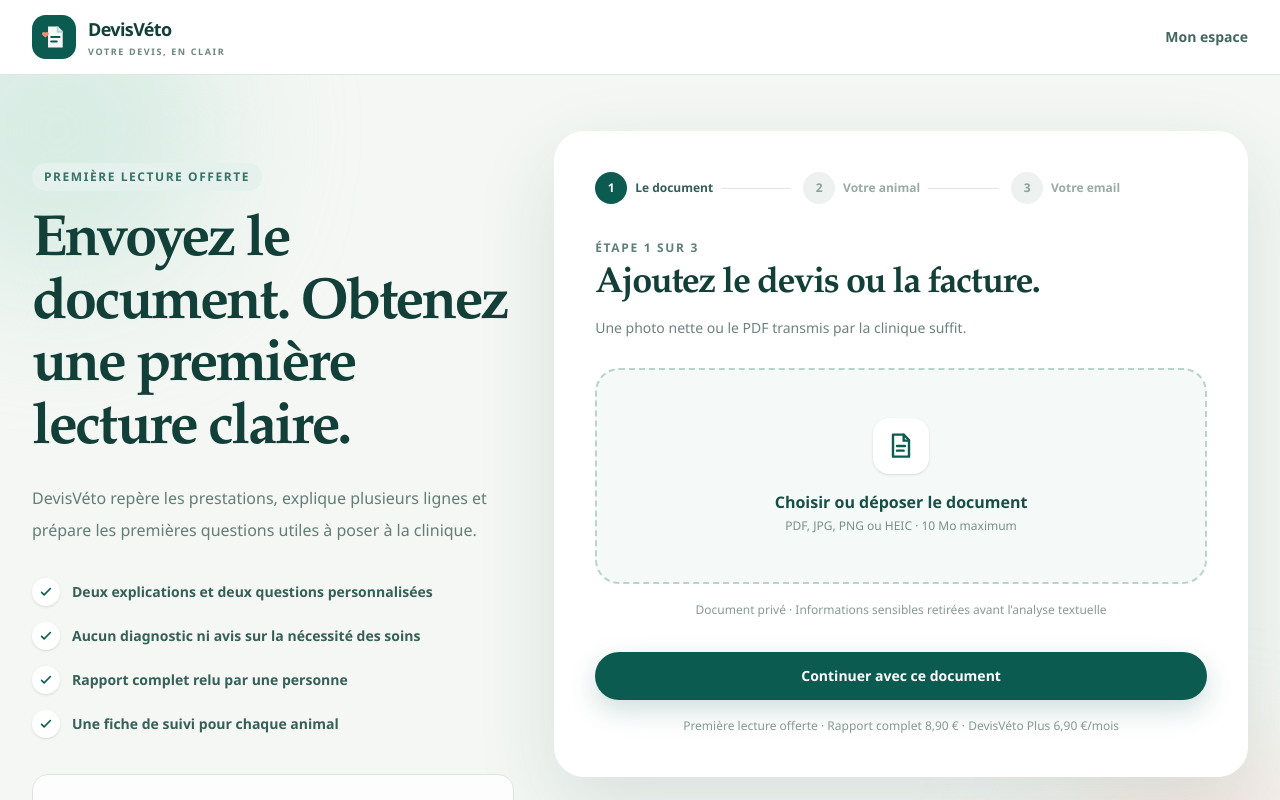
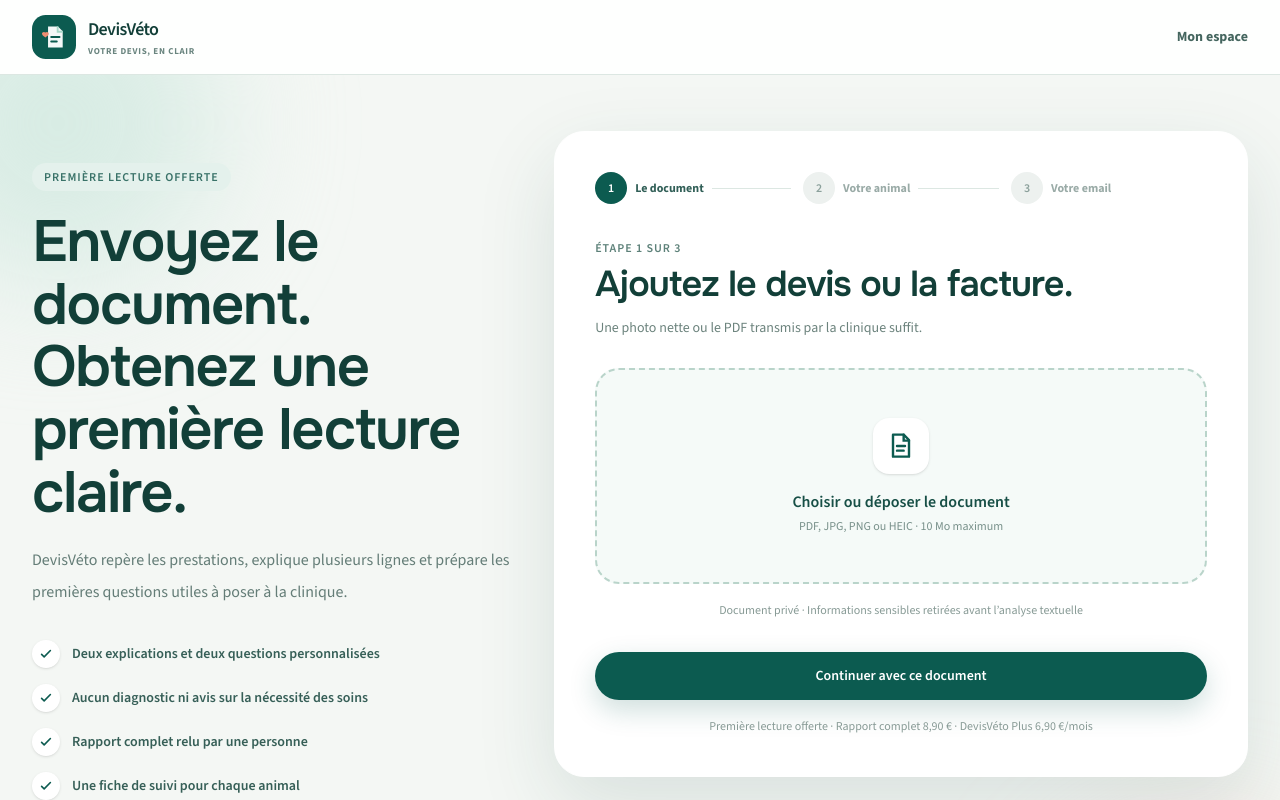
Before and after one commit to Noskarant/DevisV-to, a Next.js app: page /analyser in a window 1280 px wide. Shown: the top 800 px of the page. Built offline with nearby package versions, Linux system fonts and the light colour scheme.

Commit message:
Ajuste la hiérarchie typographique globale

```diff
--- a/src/app/globals.css
+++ b/src/app/globals.css
@@ -9,8 +9,8 @@
 @theme inline {
   --color-background: var(--background);
   --color-foreground: var(--foreground);
-  --font-sans: "Avenir Next", Avenir, "Segoe UI", Inter, ui-sans-serif, system-ui, -apple-system, BlinkMacSystemFont, sans-serif;
-  --font-serif: Iowan Old Style, "Palatino Linotype", Palatino, "Book Antiqua", Georgia, ui-serif, serif;
+  --font-sans: var(--font-source-sans), ui-sans-serif, system-ui, -apple-system, BlinkMacSystemFont, sans-serif;
+  --font-serif: var(--font-onest), ui-sans-serif, system-ui, -apple-system, BlinkMacSystemFont, sans-serif;
   --font-mono: ui-monospace, SFMono-Regular, Menlo, Monaco, Consolas, monospace;
 }
 
@@ -32,6 +32,20 @@
   font-family: var(--font-sans);
   text-rendering: optimizeLegibility;
   -webkit-font-smoothing: antialiased;
+}
+
+.font-serif {
+  font-family: var(--font-serif);
+  font-weight: 600;
+  letter-spacing: -0.022em;
+}
+
+.font-extrabold {
+  font-weight: 600;
+}
+
+.uppercase {
+  letter-spacing: 0.08em;
 }
 
 button,
```
